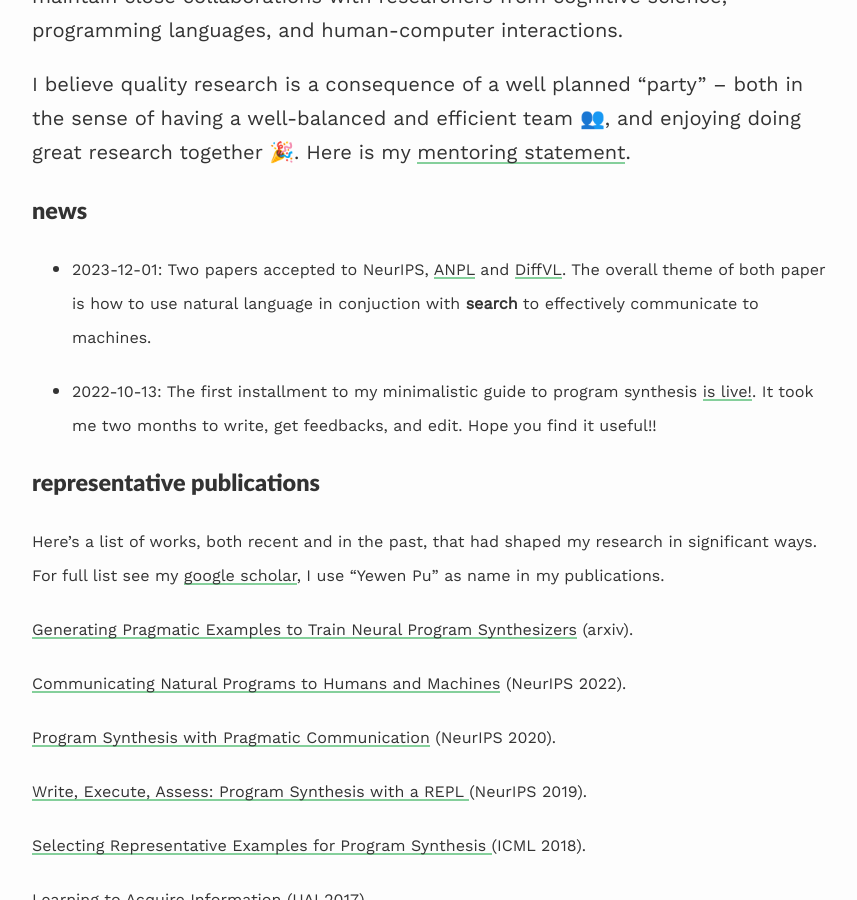
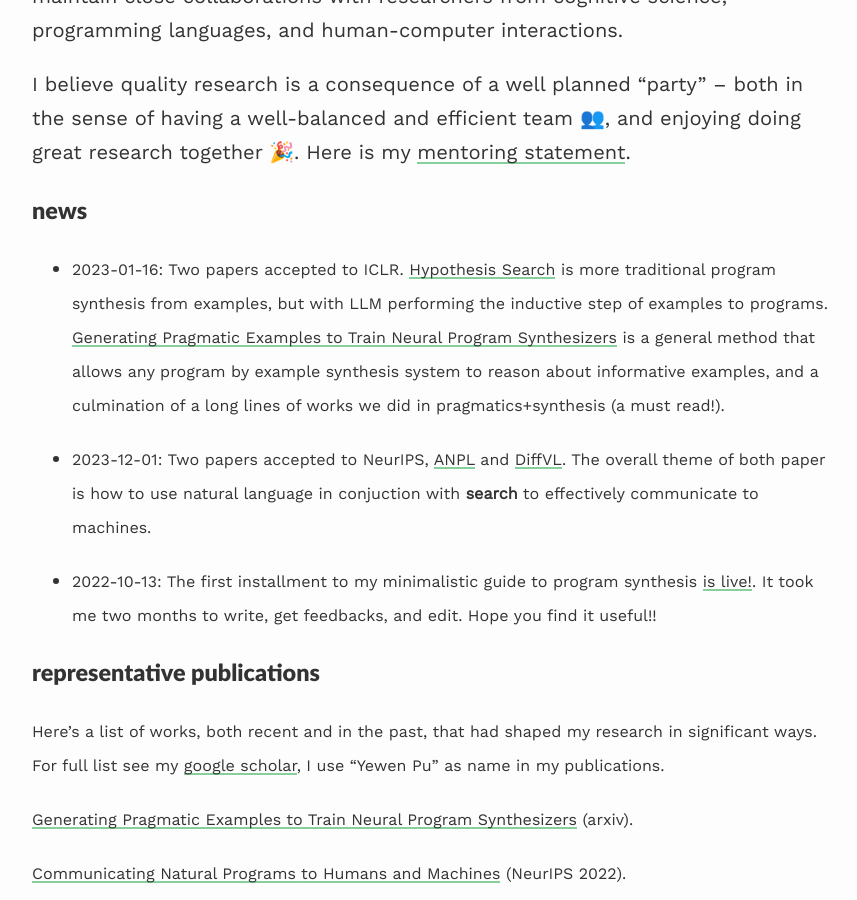
Before and after one commit to evanthebouncy/evanthebouncy.github.io, a Jekyll site: the page built from index.md, in a window 1280 px wide and 900 px high, scrolled down 675 px. Shown: the whole window, without its empty margins (208-1065 px from the left). Built offline with Jekyll 4.4.1, drawn with Linux system fonts in a browser that asks for light colours; nearby versions of some CDN libraries.

Commit message:
Update index.md

```diff
--- a/index.md
+++ b/index.md
@@ -16,6 +16,8 @@ I believe quality research is a consequence of a well planned "party" -- both in
 Here is my [mentoring statement](/mentoring-statement/).
 
 ### news
+
+* <span style="font-size:0.8em;"> 2023-01-16: Two papers accepted to ICLR. [Hypothesis Search](https://arxiv.org/abs/2309.05660) is more traditional program synthesis from examples, but with LLM performing the inductive step of examples to programs. [Generating Pragmatic Examples to Train Neural Program Synthesizers](https://arxiv.org/abs/2311.05740) is a general method that allows any program by example synthesis system to reason about informative examples, and a culmination of a long lines of works we did in pragmatics+synthesis (a must read!). </span>
 
 * <span style="font-size:0.8em;"> 2023-12-01: Two papers accepted to NeurIPS, [ANPL](https://arxiv.org/abs/2305.18498) and [DiffVL](https://neurips.cc/virtual/2023/poster/70947). The overall theme of both paper is how to use natural language in conjuction with **search** to effectively communicate to machines. </span>
 
```
